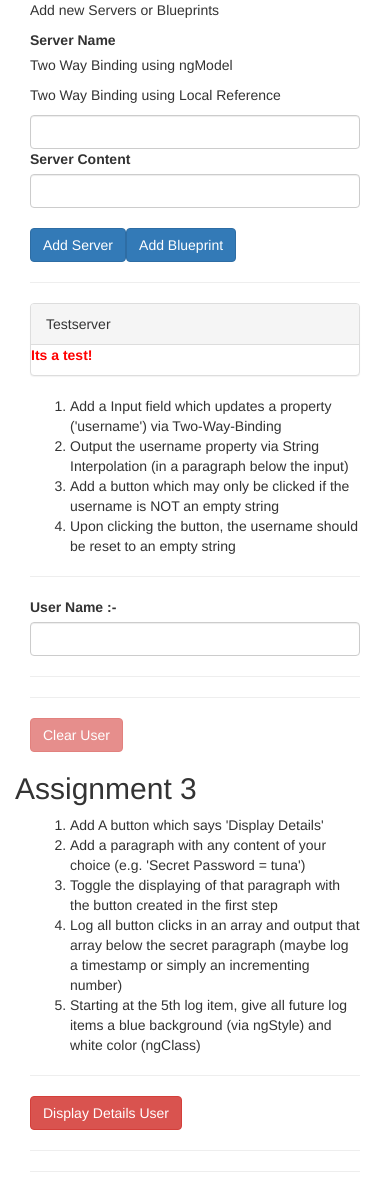
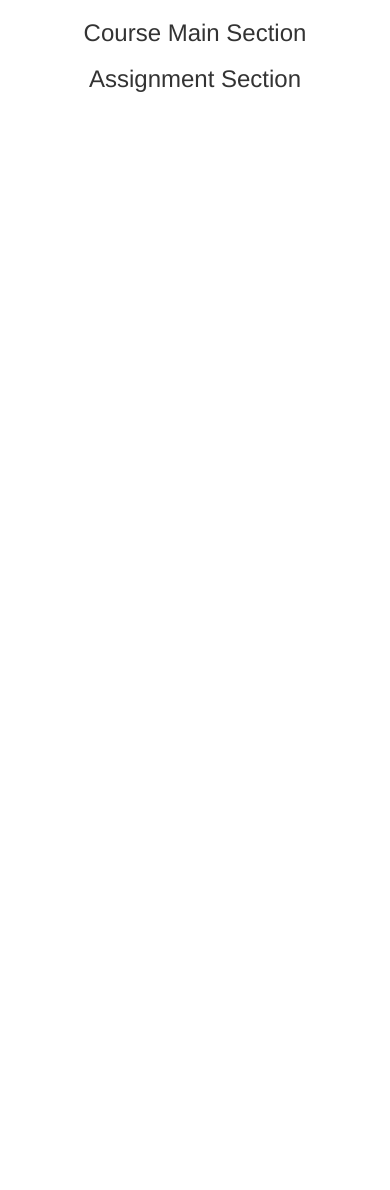
Before and after one commit to cjkrn/Angular-Tutorials, an Angular app: page / in a window 390 px wide. After the commit the page ends 844 px from the top, so only its background shows below. Built offline with nearby package versions, Linux system fonts and the light colour scheme.

Commit message:
Modified Course main component/s and also Added Assignments from other Local repo

```diff
--- a/angular.json
+++ b/angular.json
@@ -95,5 +95,8 @@
         }
       }
     }
+  },
+  "cli": {
+    "analytics": false
   }
 }
--- a/src/app/app.component.html
+++ b/src/app/app.component.html
@@ -1,10 +1,30 @@
 <div class="container">
-    <div class="section">
-        <app-course-main></app-course-main>
+    <!-- Course Main Section  -->
+    <h3 (click)="toggleSection('section1')" style=" text-align:center" >Course Main Section</h3>
+    <div class="section"  *ngIf="selectedSection === 'section1'" >
+        <div class="row">
+            <div class="col-sm-12" >
+                <app-course-main></app-course-main>
+            </div>
+        </div>
     </div>
-    <div class="section">
-        <app-assignment2></app-assignment2>
-        <h2>Assignment 3</h2>
-        <app-assignment3></app-assignment3>
+
+    <!-- Assignments Section -->
+    <h3 (click)="toggleSection('section2')" style=" text-align:center" >Assignment Section</h3>
+    <div class="section"  *ngIf="selectedSection === 'section2'"  >
+        <div class="row">
+            <div class="col-sm-12" >
+                <h3 (click)="toggleAssignment('assignment2')" style=" text-align:center" >Assignment 2</h3>
+                <div *ngIf="selectedAssignment === 'assignment2'" style="justify-content: left">
+                <app-assignment2></app-assignment2>
+                </div>
+
+                <h3 (click)="toggleAssignment('assignment3')" style=" text-align:center" >Assignment 3</h3>
+                <div *ngIf="selectedAssignment === 'assignment3'">
+                <app-assignment3></app-assignment3>
+                </div>
+
+            </div>
+        </div>
     </div>
 </div>
--- a/src/app/app.component.ts
+++ b/src/app/app.component.ts
@@ -7,5 +7,24 @@ import { ReactiveFormsModule } from '@angular/forms';
   styleUrls: ['./app.component.css']
 })
 export class AppComponent {
-  title = 'Assignments';
+  title = 'Angular Course Udemy';
+
+  selectedAssignment: string | null = '';
+  selectedSection: string | null ='';
+  toggleSection(section: string) {
+    if (this.selectedSection === section) {
+      this.selectedSection = null;
+    } else {
+      this.selectedSection = section;
+    }
+  }
+
+  toggleAssignment(assignment: string) {
+    if (this.selectedAssignment === assignment) {
+      this.selectedAssignment = null;
+    } else {
+      this.selectedAssignment = assignment;
+    }
+  }
+
 }
--- a/src/app/assignment3/assignment3.component.html
+++ b/src/app/assignment3/assignment3.component.html
@@ -1,15 +1,15 @@
 <div class="container">
     <div class="row">
-        <div class="col-xs-12">
-            <ol>
+        <div class="col-xs-12" style="justify-content: center; display: flex">
+            <ol >
                 <li>Add A button which says 'Display Details'</li>
                 <li>Add a paragraph with any content of your choice (e.g. 'Secret Password = tuna')</li>
                 <li>Toggle the displaying of that paragraph with the button created in the first step</li>
                 <li>Log all button clicks in an array and output that array below the secret paragraph (maybe log a timestamp or simply an incrementing number)</li>
                 <li>Starting at the 5th log item, give all future log items a blue background (via ngStyle) and white color (ngClass)</li>
             </ol>
-
-            <hr>
+        </div>
+        <div class="col-xs-12" style=" text-align:center" >
             <button class="btn btn-danger"
             (click)="toggleDisplayPara()">Display Details User</button>
             <!-- <input type="text" class="form-control" [(ngModel)]="username"> -->
@@ -17,13 +17,14 @@
             <p [hidden]="flag">
                 Secret Password = tune
             </p>
-            <p *ngFor="let no of no_of_clicks">{{no_of_clicks}}
+            <p
+            [ngStyle]="{ 'background-color': i>3 ? 'blue': 'transparent'}"
+            [ngClass]="{fifth: i>3}"
+            *ngFor="let no of no_of_clicks; let i =index">{{i+1}}
             </p>
             <ng-template >
             </ng-template>
 
-
-            <hr>
         </div>
     </div>
 </div>
--- a/src/app/assignment3/assignment3.component.ts
+++ b/src/app/assignment3/assignment3.component.ts
@@ -7,7 +7,7 @@ import { Component } from '@angular/core';
 })
 export class Assignment3Component {
 
-  no_of_clicks:number[] =[]
+  no_of_clicks:any[] =[]
   count = 0;
   flag: boolean = true
 
@@ -16,11 +16,15 @@ export class Assignment3Component {
   }
   ngOnInit(){}
 
+  getColor(){
+    return this.count>5 ? 'blue': 'white'
+
+  }
   toggleDisplayPara(){
-    this.count ++;
-    this.no_of_clicks.push(this.count)
+
+    this.no_of_clicks.push(new Date())
     this.flag = !this.flag
-    console.log(this.count)
+    // console.log(this.count)
   }
   // console.log(this.count)
 
--- a/src/app/cockpit/cockpit.component.ts
+++ b/src/app/cockpit/cockpit.component.ts
@@ -11,8 +11,9 @@ export class CockpitComponent implements OnInit {
   @Output() serverCreated = new EventEmitter< {serverName: string, serverContent: string}>();  // () to call the constr of EventEmitter
   @Output('bpCreated') blueprintCreated = new EventEmitter< {serverName: string, serverContent: string}>();  // () to call the constr of EventEmitter
 
-  newServerName = ''
-  newServerContent =''
+  // newServerName = ''
+  // newServerContent =''
+
   constructor(){}
   ngOnInit(){}
 
@@ -26,11 +27,17 @@ export class CockpitComponent implements OnInit {
   onAddServer(LocalReferenceName: HTMLInputElement){
     // EventEmit :- https://www.udemy.com/course/the-complete-guide-to-angular-2/learn/lecture/6656076#announcement
       console.log("Local Reference Value is the Whole Input:-", LocalReferenceName)
-      this.serverCreated.emit({serverName: this.newServerName, serverContent: this.newServerContent})
+      this.serverCreated.emit({
+        serverName: LocalReferenceName.value,
+        serverContent: this.newServerContent
+      })
     }
   onAddBlueprint(){
   // EventEmit :- https://www.udemy.com/course/the-complete-guide-to-angular-2/learn/lecture/6656076#announcements
-    this.blueprintCreated.emit({serverName: this.newServerName, serverContent: this.newServerContent})
+    this.blueprintCreated.emit({
+      serverName: this.newServerName,
+      serverContent: this.newServerContent
+    })
 
   }
 }
--- a/src/app/course-main/course-main.component.html
+++ b/src/app/course-main/course-main.component.html
@@ -15,3 +15,24 @@
         </div>
     </div>
 </div>
+
+<div class="section">
+
+      <!--
+        @ViewChild() in Angular 8+
+        In Angular 8+, the @ViewChild() syntax which you'll see in the next lecture needs to be changed slightly:
+
+        Instead of:
+
+        @ViewChild('serverContentInput') serverContentInput: ElementRef;
+        use
+
+        @ViewChild('serverContentInput', {static: true}) serverContentInput: ElementRef;
+        The same change (add { static: true } as a second argument) needs to be applied to ALL usages of @ViewChild() (and also @ContentChild() which you'll learn about later) IF you plan on accessing the selected element inside of ngOnInit().
+
+        If you DON'T access the selected element in ngOnInit (but anywhere else in your component), set static: false instead!
+
+        If you're using Angular 9+, you only need to add { static: true } (if needed) but not { static: false }.
+    -->
+
+</div>
--- a/tsconfig.json
+++ b/tsconfig.json
@@ -5,7 +5,8 @@
     "baseUrl": "./",
     "outDir": "./dist/out-tsc",
     "forceConsistentCasingInFileNames": true,
-    "strict": true,
+    "strict": false,
+
     "noImplicitOverride": true,
     "noPropertyAccessFromIndexSignature": true,
     "noImplicitReturns": true,
```
Also changed, not shown: src/app/course-main/course-main.component.ts (line endings or trailing spaces).
